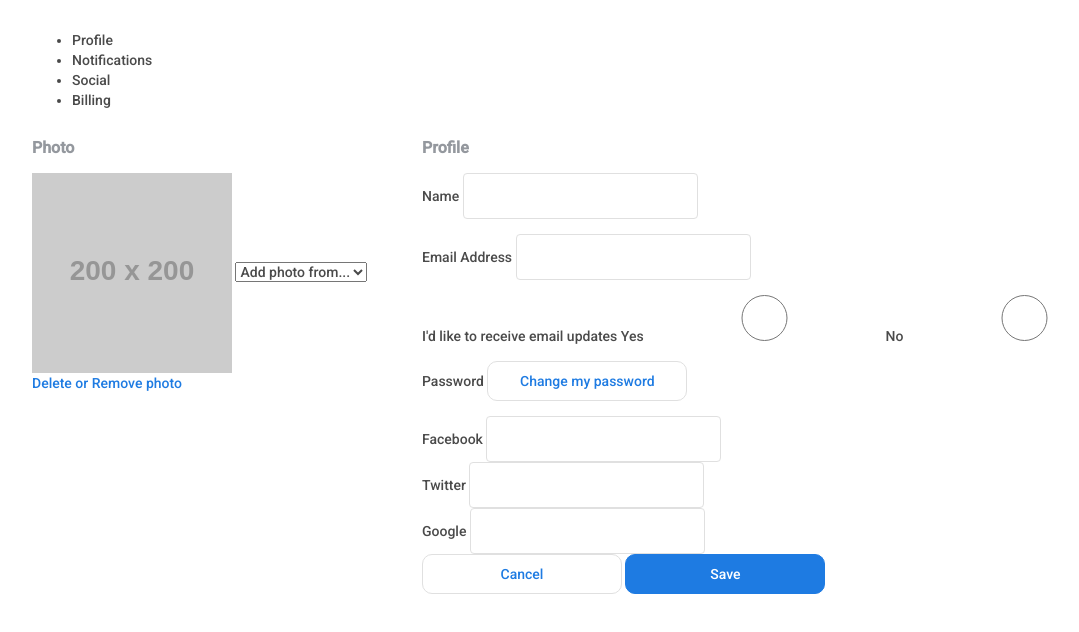
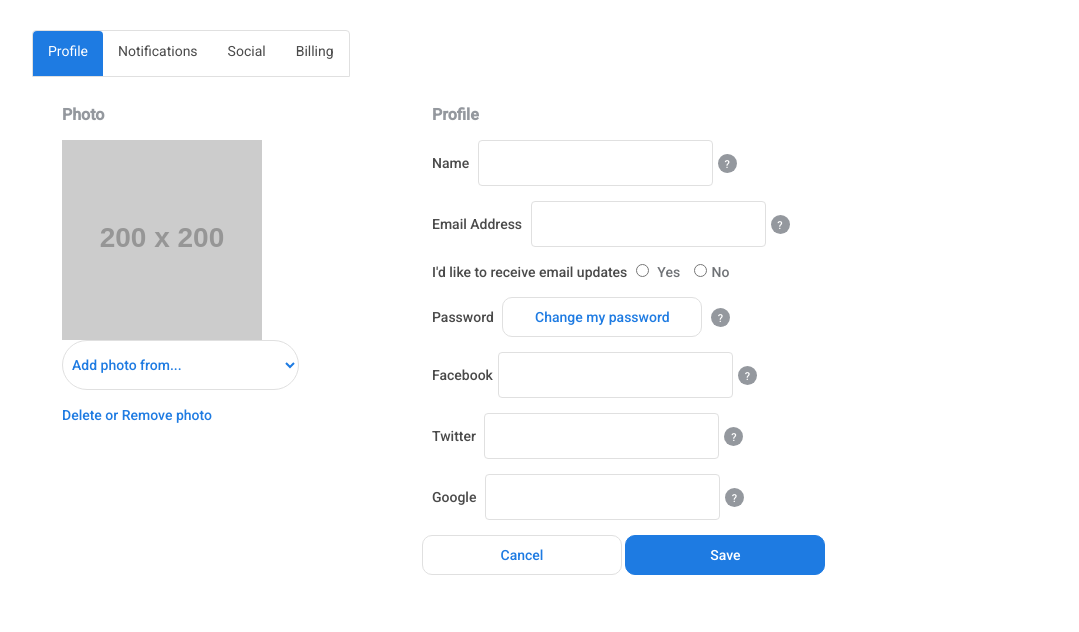
Before and after one commit to noemiquezada/hartCodingChallenge, a plain HTML site: page index.html in a window 1280 px wide. Shown: the part 62-694 px from the top of the page, without its empty margins (38-1117 px from the left). Drawn offline with Linux system fonts and the light colour scheme; placeholder pictures from the web are drawn by us.

Commit message:
added more stylings for components and tabs

```diff
--- a/index.html
+++ b/index.html
@@ -10,20 +10,23 @@
     <h1 class="header">My Settings</h1>
     <div class="row">
         <div class="col-md-12">
-            <ul class="tab">
-                <li>Profile</li>
-                <li>Notifications</li>
-                <li>Social</li>
-                <li>Billing</li>
+            <ul class="tabs">
+                <li class="active"><a href="#">Profile</a></li>
+                <li><a href="#">Notifications</a></li>
+                <li><a href="#">Social</a></li>
+                <li><a href="#">Billing</a></li>
             </ul>
 
-            <div class="row">
+            <div class="col-md-12">
                 <div class="col-md-4">
                     <h2 class="subtitle">Photo</h2>
                     <img src="http://placehold.it/200x200"/>
-                    <select>
-                        <option value="">Add photo from...</option>
-                    </select>
+                    <div class="input-group">
+                        <select class="dropdown-stroke">
+                            <option value="">Add photo from...</option>
+                        </select>
+                    </div>
+
                     <a>Delete or Remove photo</a>
 
                 </div>
@@ -31,26 +34,35 @@
                     <div>
                         <h2 class="subtitle">Profile</h2>
                         <div class="input-group">
-                            <label>Name</label> <input type="text" name="firstname"/>
+                            <label>Name</label> <input type="text" name="firstname"/><span class="information information-fill">?</span>
                         </div>
 
                         <div class="input-group">
-                            <label>Email Address</label> <input type="email" name="emailaddress"/>
+                            <label>Email Address</label> <input type="email" name="emailaddress"/><span class="information information-fill">?</span>
+                        </div>
+
+                        <div class="input-group radio">
+                            I'd like to receive email updates  <input type="radio" name="emailupdates"/> <label>Yes</label> <input type="radio" name="emailupdates"/><label>No</label>
                         </div>
 
                         <div class="input-group">
-                            I'd like to receive email updates <label>Yes</label> <input type="radio"/> <label>No</label> <input type="radio"/><br>
-                        </div>
-
-                        <div class="input-group">
-                            <label>Password</label> <button class="btn-stroke btn-sm" role="button">Change my password</button>
+                            <label>Password</label> <button class="btn-stroke btn-sm" role="button">Change my password</button> <span class="information information-fill">?</span>
                         </div>
 
                     </div>
                     <div>
-                        Facebook <input type="text" name="facebook"/><br>
-                        Twitter <input type="text" name="twitter"/><br>
-                        Google <input type="text" name="google"/><br>
+                        <div class="input-group">
+                            <label>Facebook</label><input type="text" name="facebook"/><span class="information information-fill">?</span>
+                        </div>
+
+                        <div class="input-group">
+                            <label>Twitter</label> <input type="text" name="twitter"/><span class="information information-fill">?</span>
+                        </div>
+
+                        <div class="input-group">
+                            <label>Google</label> <input type="text" name="google"/><span class="information information-fill">?</span>
+                        </div>
+
                     </div>
                 </div>
             </div>
--- a/less/components/button.less
+++ b/less/components/button.less
@@ -28,5 +28,24 @@ button {
     border-radius: 10px;
   }
 
+}
+
+select {
+  width: 237px;
+  height: 50px;
+  border-radius: 50px;
+  padding: 5px;
+
+  &.dropdown-stroke {
+    background-color: white;
+    border: 1px solid #E0E0E0;
+    color: #1E7BE2;
+  }
+
+  &.dropdown-fill {
+    background-color: #1E7BE2;
+    color: white;
+    border: 1px solid #1E7BE2;
+  }
 
 }
--- /dev/null
+++ b/less/components/information.less
@@ -0,0 +1,25 @@
+span {
+  &.information {
+    font-size: 11px;
+    font-weight: 500;
+    border-radius: 19px;
+    height: 19px;
+    width: 19px;
+    display: inline-block;
+    text-align: center;
+    padding: 3px;
+    margin: 0 5px;
+  }
+
+  &.information-fill {
+    background-color: #94989E;
+    color: white;
+  }
+
+  &.information-stroke {
+    color: #94989E;
+    background-color: white;
+    border: 1px solid #DDDDDD;
+    padding: 2px;
+  }
+}
--- a/less/components/input.less
+++ b/less/components/input.less
@@ -2,9 +2,22 @@
   margin-bottom: 15px;
 }
 
+.radio {
+  label {
+    color: #6F7276;
+  }
+}
+
+label {
+  padding-right:5px;
+}
+
 input {
-  height: 46px;
-  min-width: 235px;
+  &:not([type="radio"]) {
+    height: 46px;
+    min-width: 235px;
+  }
+
   border-radius: 4px;
   border: 1px solid #E0E0E0;
   display: inline-block;
@@ -19,4 +32,27 @@ input {
   &:disabled {
     background-color: #F2F2F2;
   }
+
+  &[type="radio"] {
+    margin: 0 5px;
+
+  }
 }
+
+//span {
+//  height: 38px;
+//  width: 38px;
+//  display: inline-block;
+//
+//  &.facebook {
+//    background-image: url("../../images/Facebook.png");
+//  }
+//
+//  &.twitter {
+//    background-image: url("../../images/Twitter.png");
+//  }
+//
+//  &.google {
+//    background-image: url("../../images/Google.png");
+//  }
+//}
--- /dev/null
+++ b/less/components/tabs.less
@@ -0,0 +1,30 @@
+ul {
+  display: inline-flex;
+  list-style: none;
+  border-top-left-radius: 4px;
+  border-top-right-radius: 4px;
+  border: 1px solid #E0E0E0;
+  padding-left: 0;
+
+  li {
+
+    height: 45px;
+
+    &.active {
+      background-color: #1E7BE2;
+      border-top-left-radius: 4px;
+      border-top-right-radius: 4px;
+       &> a {
+         color: white;
+       }
+    }
+    &>a {
+      font-weight: 400;
+      color: #4A4A4A;
+      position: relative;
+      display: block;
+      padding: 10px 15px;
+    }
+
+  }
+}
--- a/less/main.less
+++ b/less/main.less
@@ -9,3 +9,5 @@
 @import url("../less/components/typography.less");
 @import url("../less/components/button.less");
 @import url("../less/components/input.less");
+@import url("../less/components/tabs.less");
+@import url("../less/components/information.less");
```
Also changed, not shown: images/Facebook.png (added), images/Google.png (added), images/Twitter.png (added).
